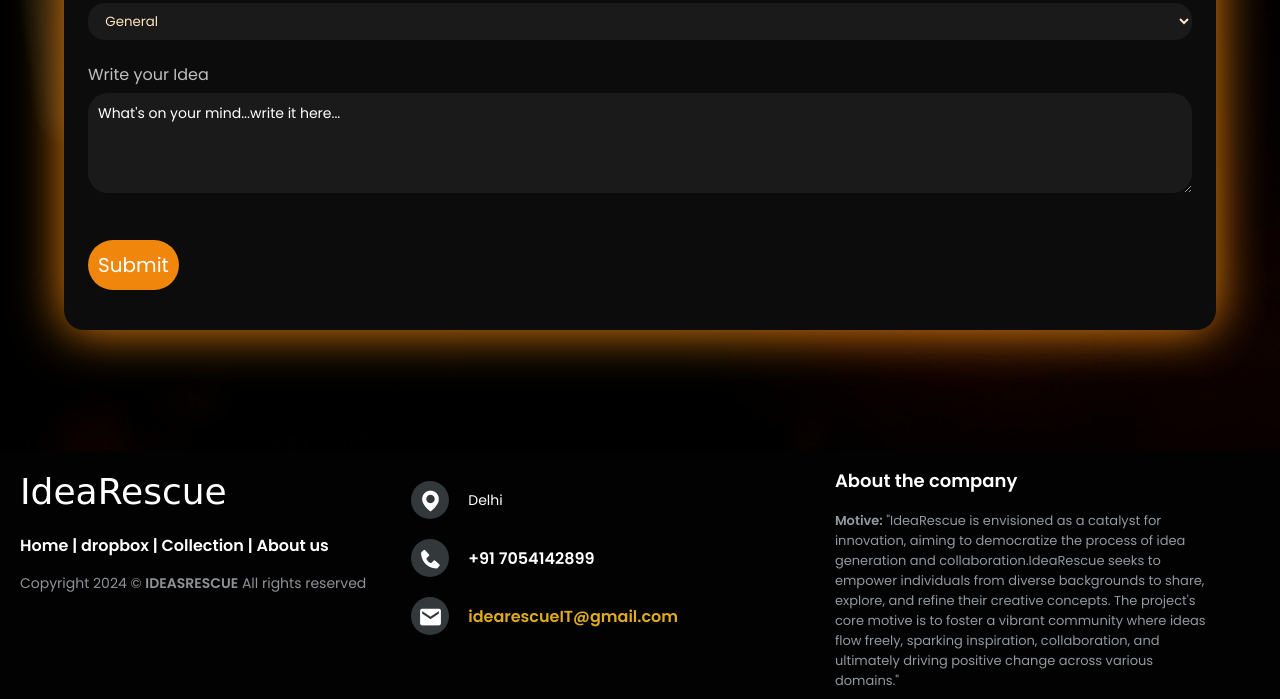
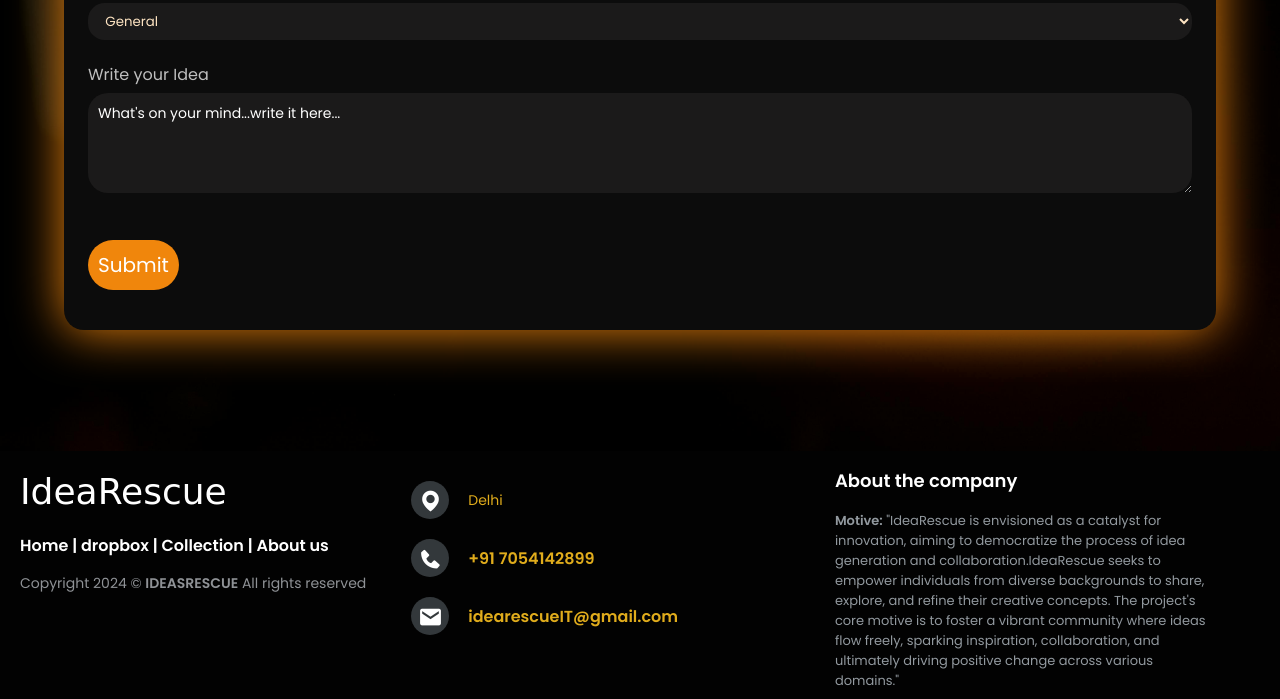
Before and after one commit to shikhayadav09/IdeaRescue, a plain HTML site: page dropbox.html in a window 1280 px wide. Shown: the part 429-1128 px from the top of the page. Drawn offline with nearby package versions, Linux system fonts and the light colour scheme.

Commit message:
dropbox.html

```diff
--- a/dropbox.html
+++ b/dropbox.html
@@ -95,15 +95,15 @@
     <div class="footer-center">
       <div>
         <i class='bx bxs-map'></i>
-        <p><span>Delhi</span></p>
+        <p><span><a href="https://www.google.com/maps/search/?api=1&query=Delhi" target="_blank">Delhi</a></span></p>
       </div>
       <div>
         <i class='bx bxs-phone'></i>
-        <p>+91 7054142899</p>
+        <p><a href="tel:+917054142899">+91 7054142899</a></p>
       </div>
       <div>
         <i class='bx bxs-envelope'></i>
-        <p><a href="#">idearescueIT@gmail.com</a></p>
+        <p><a href="mailto:idearescueIT@gmail.com">idearescueIT@gmail.com</a></p>
       </div>
     </div>
 
```
